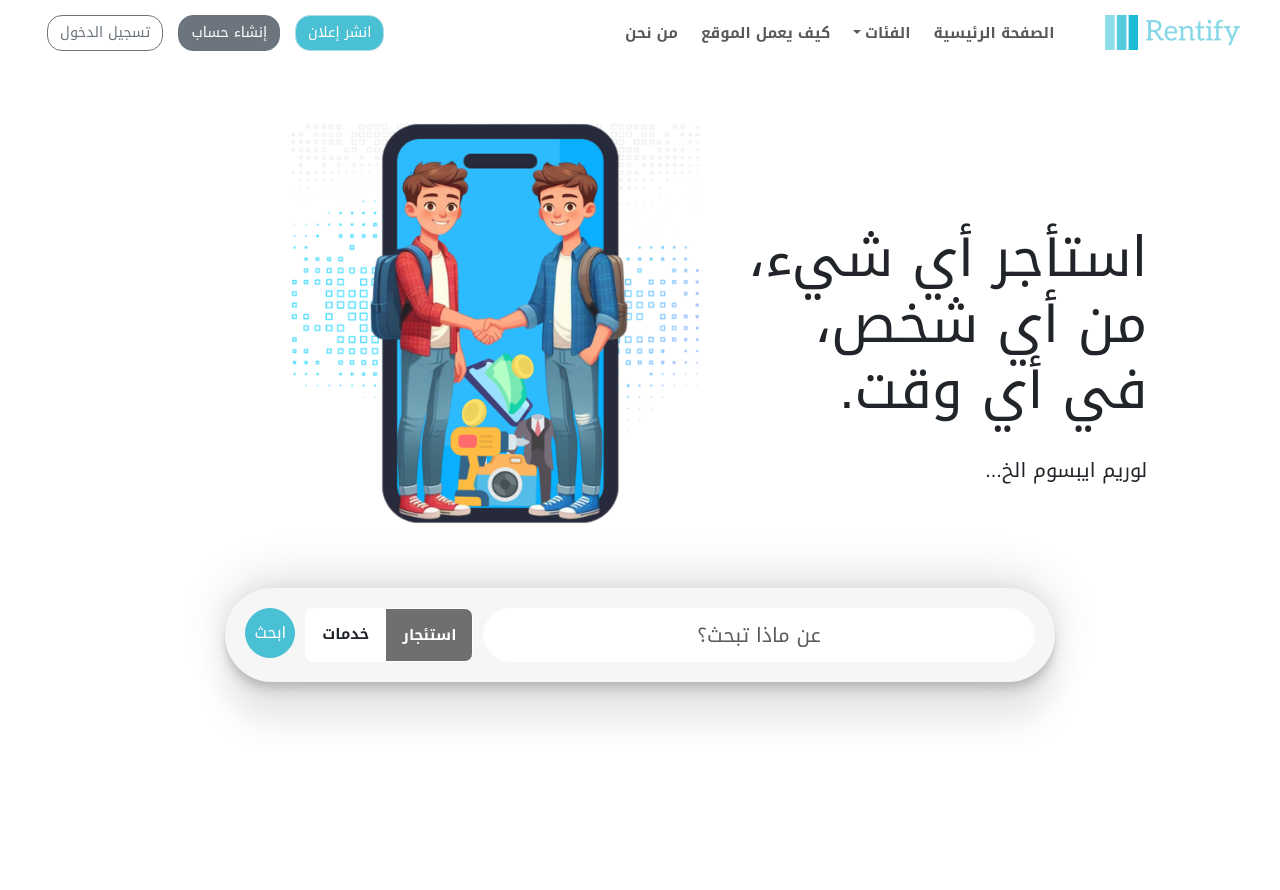
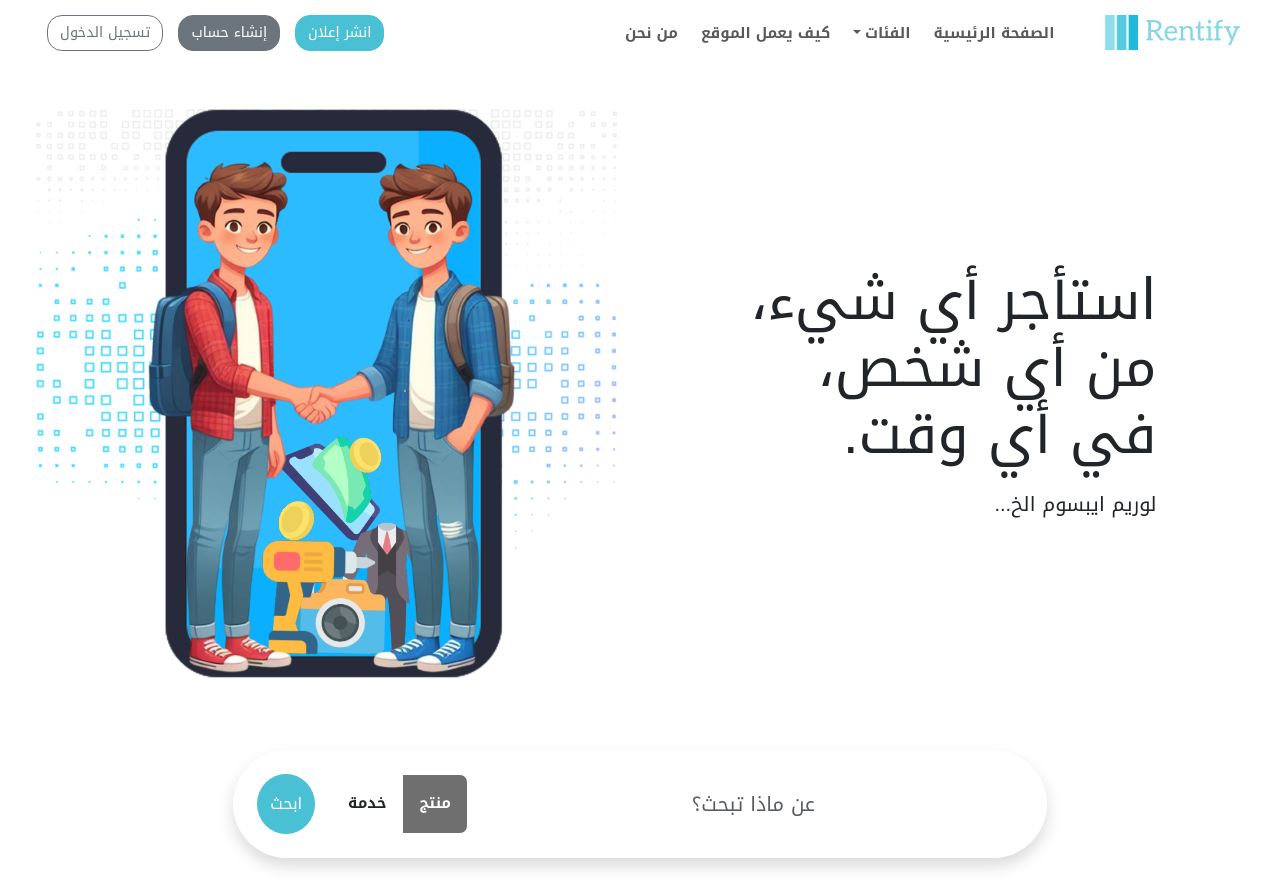
Before and after one commit to Diaa10trad/Rentify, a React (Vite) app in the folder Rentify/: page / in a window 1280 px wide. Before the commit the page ends 800 px from the top, so only its background shows below. Built offline with nearby package versions, Linux system fonts and the light colour scheme.

Commit message:
bootstrap classes is used instead of css
Co-Authored-By: Diaa Altrad <145259470+Diaa10trad@users.noreply.github.com>

```diff
--- a/Rentify/src/components/HeroSection/index.jsx
+++ b/Rentify/src/components/HeroSection/index.jsx
@@ -8,39 +8,39 @@ import {
   Form,
   ListGroup,
   Tab,
+  Stack,
 } from "react-bootstrap";
 import "./styles.css";
 import HeroImage from "../../assets/images/HeroImage.png";
 
 export default function HeroSection() {
   return (
-    <Container fluid>
-      <Row className="hero-row align-items-center justify-content-evenly">
-        <Col md={6} className="hero-text-col w-25 ">
-          <h1 className="hero-h1 d-flex display-3 justify-content-center">
-            استأجر أي شيء،
-            <span> من أي شخص، </span>
-            <span> في أي وقت. </span>
-          </h1>
-          <p className="hero-p lead pt-4">لوريم ايبسوم الخ...</p>
+    <Container className="p-4 mt-2 mb-2" fluid>
+      <Row className="justify-content-center align-items-center">
+        <Col md={5} xl={6} xxl={5} className="hero-text-col">
+          <Stack
+            style={{ width: "fit-content" }}
+            className="display-4 m-auto
+            text-nowrap "
+          >
+            <div>استأجر أي شيء،</div>
+            <div> من أي شخص، </div>
+            <div> في أي وقت. </div>
+            <p className="lead pt-4">لوريم ايبسوم الخ...</p>
+          </Stack>
         </Col>
-        <Col md={6} className="hero-image-col">
-          <Image src={HeroImage} alt="HeroImage" fluid />
+        <Col md={6} xl={6} xxl={5} className="d-none d-md-flex">
+          <Image className="" src={HeroImage} alt="HeroImage" fluid />
         </Col>
       </Row>
 
-      <Row className="mt-5 justify-content-center e">
-        <Col
-          md={8}
-          lg={8}
-          className="search-form-col d-flex justify-content-center "
-        >
-          <div className="search-form-container d-flex">
-            <Form className="search-form d-flex">
+      <Row className="mt-5 justify-content-center">
+        <Col md={8} className="search-form-col d-flex justify-content-center ">
+          <Form className="d-flex w-100 gap-3 p-4 rounded-pill shadow">
             <Form.Control
               type="text"
               placeholder="عن ماذا تبحث؟"
-                className="search-input d-flex mr-sm-2"
+              className="search-input d-flex "
             />
             <Tab.Container
               id="list-group-tabs-example"
@@ -55,7 +55,7 @@ export default function HeroSection() {
                       className="search-choice-item d-flex justify-content-center
                         align-items-center"
                     >
-                        استئجار
+                      منتج
                     </ListGroup.Item>
                     <ListGroup.Item
                       action
@@ -63,7 +63,7 @@ export default function HeroSection() {
                       className="search-choice-item d-flex justify-content-center
                         align-items-center"
                     >
-                        خدمات
+                      خدمة
                     </ListGroup.Item>
                   </ListGroup>
                 </Col>
@@ -71,12 +71,12 @@ export default function HeroSection() {
             </Tab.Container>
             <Button
               type="submit"
-                className="search-btn d-flex align-items-center justify-content-center"
+              style={{ width: 60, height: 60 }}
+              className="rounded-circle text-white"
             >
               ابحث
             </Button>
           </Form>
-          </div>
         </Col>
       </Row>
     </Container>
--- a/Rentify/src/components/HeroSection/styles.css
+++ b/Rentify/src/components/HeroSection/styles.css
@@ -1,52 +1,9 @@
 @media (max-width: 480px) {
-  .hero-row {
-    display: flex;
-    flex-direction: column-reverse;
-  }
-
-  .hero-image-col {
-    width: 50%;
-    margin-top: 50px;
-  }
-
-  .hero-h1 {
-    flex-direction: row;
-    font-size: 19px;
-    width: 100%;
-    height: 100%;
-    margin-top: -90px;
-  }
-
-  .hero-p {
-    font-size: 12px;
-    font-weight: 300;
-    width: 100%;
-    height: 100%;
-  }
-
-  .hero-text-col {
-    display: flex;
-    flex-direction: column;
-    text-wrap: nowrap;
-    margin-top: 120px;
-  }
-
   .search-form-col {
     width: 95%;
     height: 30%;
   }
 
-  .search-form-container {
-    background-color: #f6f6f6;
-    padding: 13px;
-    border-radius: 70px;
-    width: 100%;
-    height: 100%;
-    box-shadow: 0 2.8px 2.2px rgba(0, 0, 0, 0.034),
-      0 6.7px 5.3px rgba(0, 0, 0, 0.048), 0 12.5px 10px rgba(0, 0, 0, 0.06),
-      0 0.3px 17.9px rgba(0, 0, 0, 0.072), 0 41.8px 33.4px rgba(0, 0, 0, 0.086),
-      0 -10px 50px rgba(0, 0, 0, 0.12);
-  }
   .search-form {
     justify-content: center;
     align-items: center;
@@ -105,38 +62,6 @@
 }
 
 @media (width >= 481px) and (width <= 600px) {
-  .hero-row {
-    display: flex;
-    flex-direction: column-reverse;
-  }
-
-  .hero-image-col {
-    width: 50%;
-    margin-top: 50px;
-  }
-
-  .hero-h1 {
-    flex-direction: row;
-    font-size: 25px;
-    width: 100%;
-    height: 100%;
-    margin-top: -90px;
-  }
-
-  .hero-p {
-    font-size: 12px;
-    font-weight: 300;
-    width: 100%;
-    height: 100%;
-  }
-
-  .hero-text-col {
-    display: flex;
-    flex-direction: column;
-    text-wrap: nowrap;
-    margin-top: 120px;
-  }
-
   .search-form-col {
     width: 90%;
     height: 30%;
@@ -211,38 +136,6 @@
 }
 
 @media (width >= 601px) and (width <= 766px) {
-  .hero-row {
-    display: flex;
-    flex-direction: column-reverse;
-  }
-
-  .hero-image-col {
-    width: 50%;
-    margin-top: 50px;
-  }
-
-  .hero-h1 {
-    flex-direction: row;
-    font-size: 30px;
-    width: 100%;
-    height: 100%;
-    margin-top: -90px;
-  }
-
-  .hero-p {
-    font-size: 15px;
-    font-weight: 300;
-    width: 100%;
-    height: 100%;
-  }
-
-  .hero-text-col {
-    display: flex;
-    flex-direction: column;
-    text-wrap: nowrap;
-    margin-top: 120px;
-  }
-
   .search-form-col {
     width: 90%;
     height: 30%;
@@ -316,38 +209,6 @@
 }
 
 @media (width >= 767px) and (width <= 991px) {
-  .hero-row {
-    display: flex;
-    flex-direction: column-reverse;
-  }
-
-  .hero-image-col {
-    width: 50%;
-    margin-top: 50px;
-  }
-
-  .hero-h1 {
-    flex-direction: row;
-    font-size: 38px;
-    width: 100%;
-    height: 100%;
-    margin-top: -90px;
-  }
-
-  .hero-p {
-    font-size: 15px;
-    font-weight: 300;
-    width: 100%;
-    height: 100%;
-  }
-
-  .hero-text-col {
-    display: flex;
-    flex-direction: column;
-    text-wrap: nowrap;
-    margin-top: 120px;
-  }
-
   .search-form-col {
     width: 80%;
     height: 30%;
@@ -421,38 +282,6 @@
 }
 
 @media (width >= 992px) and (width <= 1200px) {
-  .hero-row {
-    display: flex;
-    flex-direction: row;
-  }
-
-  .hero-h1 {
-    flex-direction: column;
-    font-size: 45px;
-    width: 100%;
-    height: 100%;
-  }
-
-  .hero-p {
-    font-size: 15px;
-    font-weight: 300;
-    width: 100%;
-    height: 100%;
-  }
-
-  .hero-image-col {
-    width: 35%;
-    margin-left: 150px;
-    margin-top: 50px;
-  }
-
-  .hero-text-col {
-    display: flex;
-    flex-direction: column;
-    text-wrap: nowrap;
-    margin-top: 120px;
-  }
-
   .search-form-col {
     width: 60%;
     height: 30%;
@@ -519,35 +348,6 @@
     border-radius: 50%;
   }
 }
-
-@media (min-width: 1200px) {
-  .hero-h1 {
-    flex-direction: column;
-    font-size: 55px;
-    width: 100%;
-    height: 100%;
-  }
-
-  .hero-p {
-    font-size: 20px;
-    font-weight: 300;
-    width: 100%;
-    height: 100%;
-  }
-
-  .hero-image-col {
-    width: 35%;
-    margin-left: 150px;
-    margin-top: 50px;
-  }
-
-  .hero-text-col {
-    display: flex;
-    flex-direction: column;
-    text-wrap: nowrap;
-    margin-top: 120px;
-  }
-
 .search-form-container {
   background-color: #f6f6f6;
   padding: 20px;
@@ -559,12 +359,6 @@
     0 0.3px 17.9px rgba(0, 0, 0, 0.072), 0 41.8px 33.4px rgba(0, 0, 0, 0.086),
     0 -10px 50px rgba(0, 0, 0, 0.12);
 }
-  .search-form {
-    width: 100%;
-    flex-direction: row;
-    gap: 10px;
-  }
-
 .search-input {
   width: 100%;
   border-radius: 50px;
@@ -608,20 +402,3 @@
   height: 50px;
   border-radius: 50%;
 }
-}
-
-@media (min-width: 1400px) {
-  .hero-h1 {
-    font-size: 62px;
-    width: 100%;
-    height: 100%;
-  }
-}
-
-@media (min-width: 1500px) {
-  .hero-h1 {
-    font-size: 70px;
-    width: 100%;
-    height: 100%;
-  }
-}
--- a/Rentify/src/sass/main.scss
+++ b/Rentify/src/sass/main.scss
@@ -1,2 +1,2 @@
-$primary: #b0dde4;
+$primary: #4ac0d5;
 @import "../../node_modules/bootstrap/scss/bootstrap";
```
Also changed, not shown: Rentify/src/css/main.min.css, Rentify/src/css/main.rtl.min.css, 1 other file (tests, documents, lock files or other folders). Lines whose indentation alone changed are shown as unchanged.
